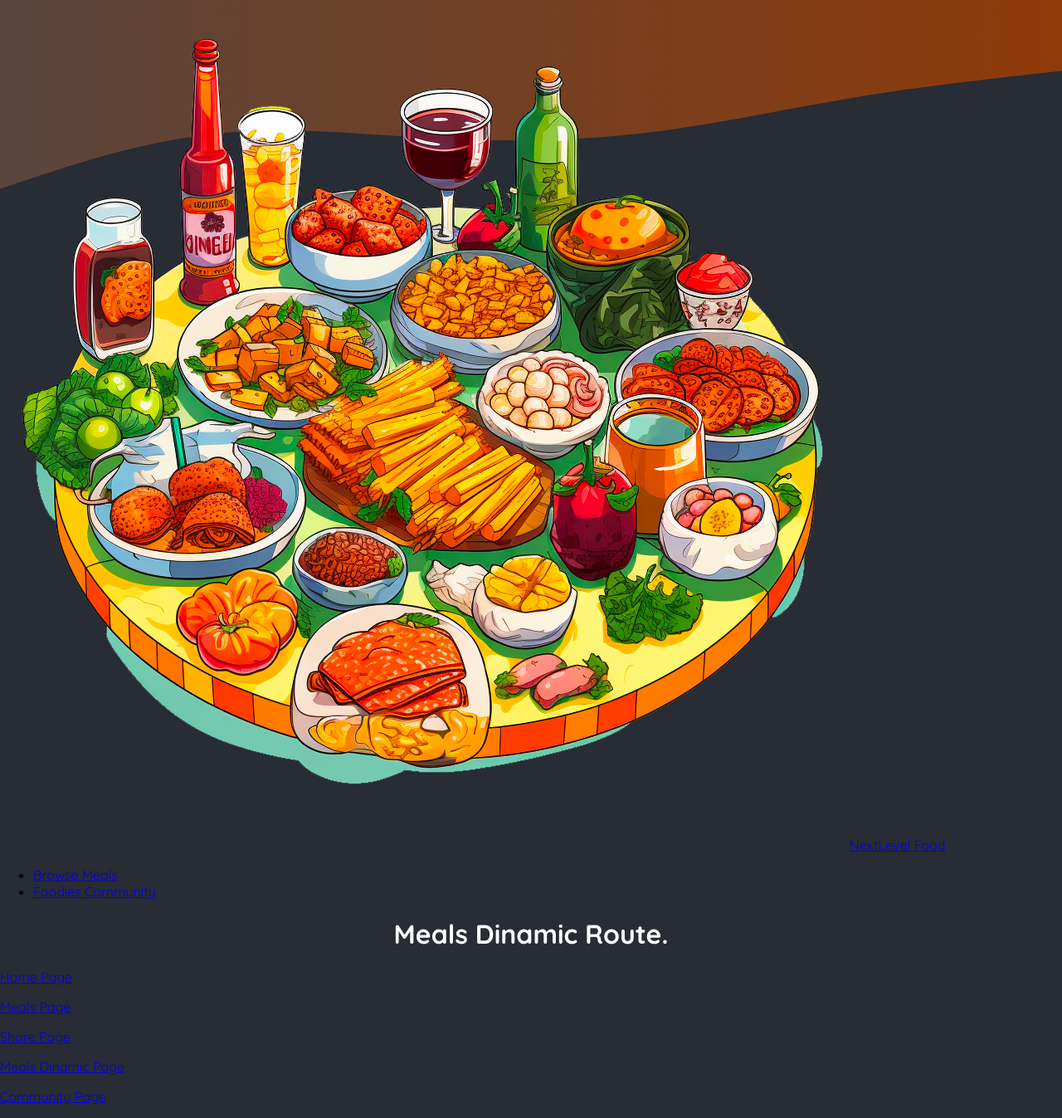
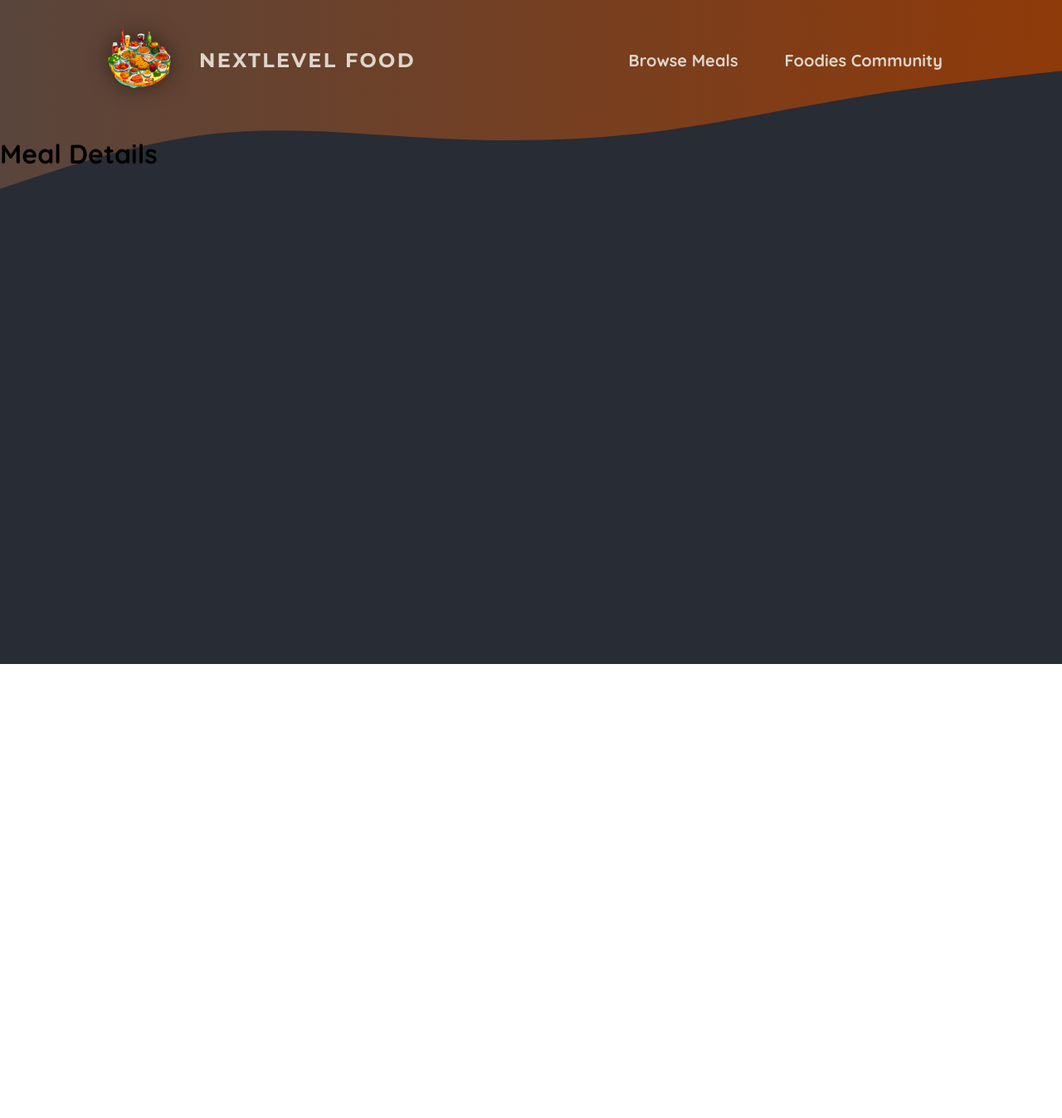
Before and after one commit to DairaDoo/Next-js-FoodieProject, a Next.js app: page /meals/dinamic in a window 1280 px wide. Shown: the whole page at 83% size. After the commit the page ends 800 px from the top, so only its background shows below. Built offline with nearby package versions, Linux system fonts and the light colour scheme.

Commit message:
MainHeaderLayout separado del layout.js y añadido en un componente. y uso del css usando el classes importando el css como objeto, module.css. Forma más eficiente de importar estilos.

```diff
--- a/app/globals.css
+++ b/app/globals.css
@@ -11,21 +11,6 @@
 body {
   margin: 0;
   background: radial-gradient(#282c34, #282c34);
-}
-
-.header-background {
-  position: absolute;
-  width: 100%;
-  height: 320px;
-  top: 0;
-  left: 0;
-  z-index: -1;
-}
-
-svg {
-  display: block;
-  width: 100%;
-  height: auto;
 }
 
 .not-found,
--- a/app/layout.js
+++ b/app/layout.js
@@ -1,4 +1,4 @@
-import MainHeader from '@/components/main-header';
+import MainHeader from '@/components/main-header/main-header';
 import './globals.css';
 
 export const metadata = {
@@ -10,26 +10,6 @@
   return (
     <html lang="en">
       <body>
-        <div className="header-background">
-          <svg xmlns="http://www.w3.org/2000/svg" viewBox="0 0 1440 320">
-            <defs>
-              <linearGradient id="gradient" x1="0%" y1="0%" x2="100%" y2="0%">
-                <stop
-                  offset="0%"
-                  style={{ stopColor: '#59453c', stopOpacity: '1' }}
-                />
-                <stop
-                  offset="100%"
-                  style={{ stopColor: '#8f3a09', stopOpacity: '1' }}
-                />
-              </linearGradient>
-            </defs>
-            <path
-              fill="url(#gradient)"
-              d="M0,256L48,240C96,224,192,192,288,181.3C384,171,480,181,576,186.7C672,192,768,192,864,181.3C960,171,1056,149,1152,133.3C1248,117,1344,107,1392,101.3L1440,96L1440,0L1392,0C1344,0,1248,0,1152,0C1056,0,960,0,864,0C768,0,672,0,576,0C480,0,384,0,288,0C192,0,96,0,48,0L0,0Z"
-            ></path>
-          </svg>
-        </div>
         <MainHeader />
         {children}
       </body>
--- a/app/meals/[mealSlug]/page.js
+++ b/app/meals/[mealSlug]/page.js
@@ -5,14 +5,5 @@
 import Link from "next/link";
 
 export default function MealDeatils({props}) {
-    return (
-        <main>
-            <h1 style={{ color: 'white', textAlign: 'center' }}>Meals Dinamic Route.</h1>
-            <p><Link href="/">Home Page</Link></p>
-            <p><Link href="/meals">Meals Page</Link></p>
-            <p><Link href="/meals/share">Share Page</Link></p>
-            <p><Link href="/meals/dinamic">Meals Dinamic Page</Link></p>
-            <p><Link href="/community">Community Page</Link></p>
-        </main>
-    );
+    return <h1>Meal Details</h1>
 }
--- a/components/main-header.js
+++ /dev/null
@@ -1,24 +0,0 @@
-import Link from "next/link";
-// así se pueden importar imagenes en NextJs (@ es un alias para el root del proyecto).
-import logoImg from "@/assets/logo.png";
-export default function MainHeader() {
-    return (
-        <header>
-            <Link href="/">
-                <img src={logoImg.src} alt="A plate with food on it" />
-                NextLevel Food
-            </Link>
-
-            <nav>
-                <ul>
-                    <li>
-                        <Link href="/meals">Browse Meals</Link>
-                    </li>
-                    <li>
-                        <Link href="/community">Foodies Community</Link>
-                    </li>
-                </ul>
-            </nav>
-        </header>
-    )
-}
--- /dev/null
+++ b/components/main-header/main-header-background.js
@@ -0,0 +1,26 @@
+import classes from './main-header-background.module.css';
+
+export default function MainHeaderBackground() {
+    return (
+        <div className={classes['header-background']}>
+          <svg xmlns="http://www.w3.org/2000/svg" viewBox="0 0 1440 320">
+            <defs>
+              <linearGradient id="gradient" x1="0%" y1="0%" x2="100%" y2="0%">
+                <stop
+                  offset="0%"
+                  style={{ stopColor: '#59453c', stopOpacity: '1' }}
+                />
+                <stop
+                  offset="100%"
+                  style={{ stopColor: '#8f3a09', stopOpacity: '1' }}
+                />
+              </linearGradient>
+            </defs>
+            <path
+              fill="url(#gradient)"
+              d="M0,256L48,240C96,224,192,192,288,181.3C384,171,480,181,576,186.7C672,192,768,192,864,181.3C960,171,1056,149,1152,133.3C1248,117,1344,107,1392,101.3L1440,96L1440,0L1392,0C1344,0,1248,0,1152,0C1056,0,960,0,864,0C768,0,672,0,576,0C480,0,384,0,288,0C192,0,96,0,48,0L0,0Z"
+            ></path>
+          </svg>
+        </div>
+    )
+}
--- /dev/null
+++ b/components/main-header/main-header-background.module.css
@@ -0,0 +1,14 @@
+.header-background {
+    position: absolute;
+    width: 100%;
+    height: 320px;
+    top: 0;
+    left: 0;
+    z-index: -1;
+  }
+
+  .header-background svg {
+    display: block;
+    width: 100%;
+    height: auto;
+  }
--- /dev/null
+++ b/components/main-header/main-header.js
@@ -0,0 +1,31 @@
+import Link from "next/link";
+import classes from './main-header.module.css'; // importamos css como un objeto y añádimos en los classNames.
+import Image from "next/image"; // componente image perteneciente a NextJs.
+
+// así se pueden importar imagenes en NextJs (@ es un alias para el root del proyecto).
+import logoImg from "@/assets/logo.png";
+import MainHeaderBackground from "./main-header-background";
+export default function MainHeader() {
+    return (
+        <>
+            <MainHeaderBackground />
+            <header className={classes.header}>
+                <Link className={classes.logo} href="/">
+                    <Image src={logoImg} alt="A plate with food on it" priority />
+                    NextLevel Food
+                </Link>
+
+                <nav className={classes.nav}>
+                    <ul>
+                        <li>
+                            <Link href="/meals">Browse Meals</Link>
+                        </li>
+                        <li>
+                            <Link href="/community">Foodies Community</Link>
+                        </li>
+                    </ul>
+                </nav>
+            </header>
+        </>
+    )
+}
--- /dev/null
+++ b/components/main-header/main-header.module.css
@@ -0,0 +1,67 @@
+.header {
+    display: flex;
+    justify-content: space-between;
+    align-items: center;
+    padding: 2rem 1rem;
+  }
+
+  @media (min-width: 768px) {
+    .header {
+      padding: 2rem 10%;
+    }
+  }
+
+  .nav ul {
+    list-style: none;
+    margin: 0;
+    padding: 0;
+    display: flex;
+    gap: 1.5rem;
+    /* font-family: 'Montserrat', sans-serif; */
+    font-size: 1.25rem;
+  }
+
+  .nav a {
+    text-decoration: none;
+    color: #ddd6cb;
+    font-weight: bold;
+    padding: 0.5rem 1rem;
+    border-radius: 0.5rem;
+  }
+
+  .nav a:hover,
+  .nav a:active {
+    background: linear-gradient(90deg, #ff8a05, #f9b331);
+    background-clip: text;
+    -webkit-background-clip: text;
+    -webkit-text-fill-color: transparent;
+    text-shadow: 0 0 18px rgba(248, 190, 42, 0.8);
+  }
+
+  .active {
+    background: linear-gradient(90deg, #ff8a05, #f9b331);
+    background-clip: text;
+    -webkit-background-clip: text;
+    -webkit-text-fill-color: transparent;
+  }
+
+  .logo {
+    display: flex;
+    align-items: center;
+    justify-content: center;
+    gap: 2rem;
+    text-decoration: none;
+    color: #ddd6cb;
+    font-weight: bold;
+    font-family: 'Montserrat', sans-serif;
+    letter-spacing: 0.15rem;
+    text-transform: uppercase;
+    font-size: 1.5rem;
+  }
+
+  .logo img {
+    width: 5rem;
+    height: 5rem;
+    object-fit: contain;
+    filter: drop-shadow(0 0 0.75rem rgba(0, 0, 0, 0.5));
+  }
```
